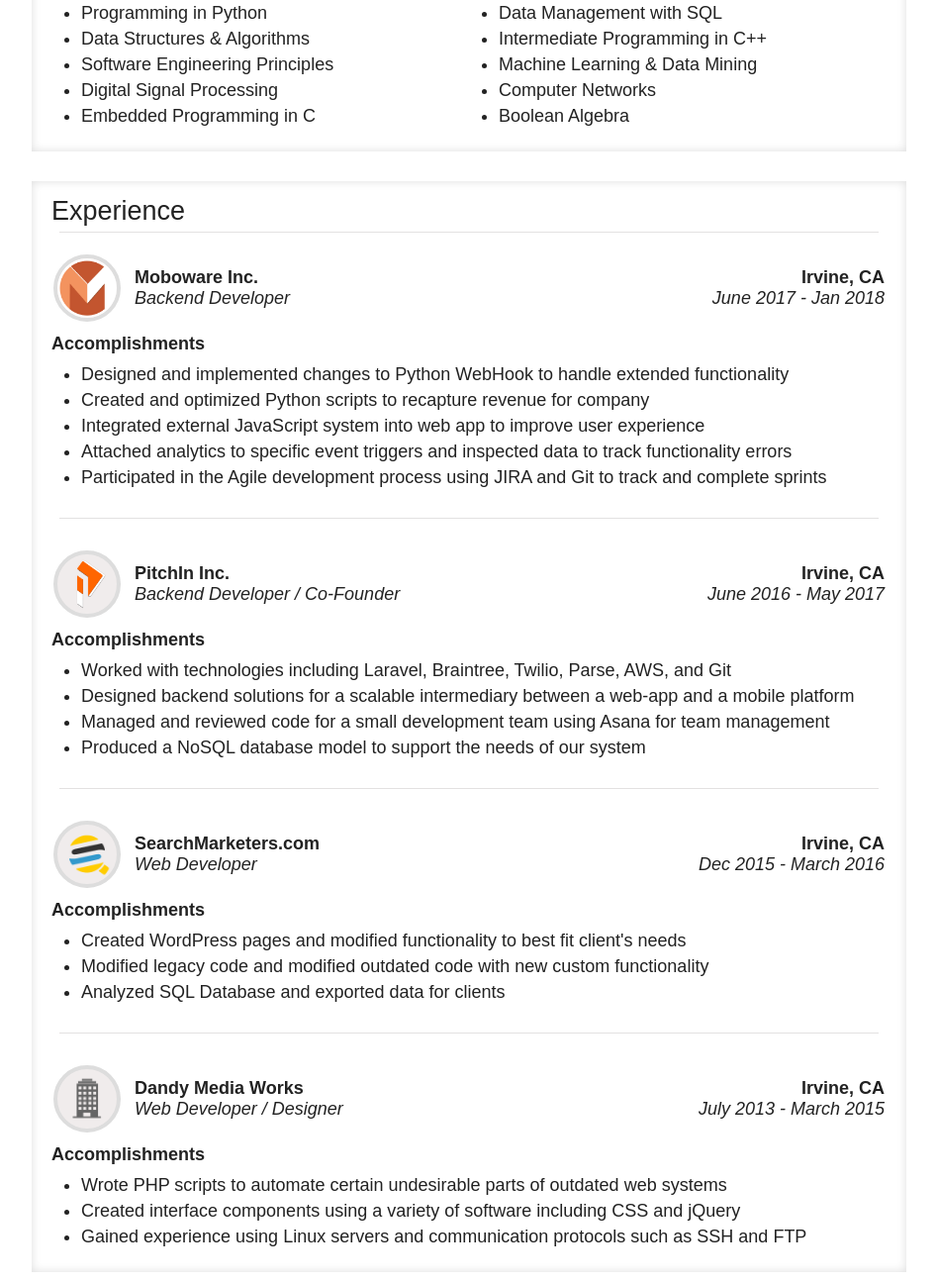
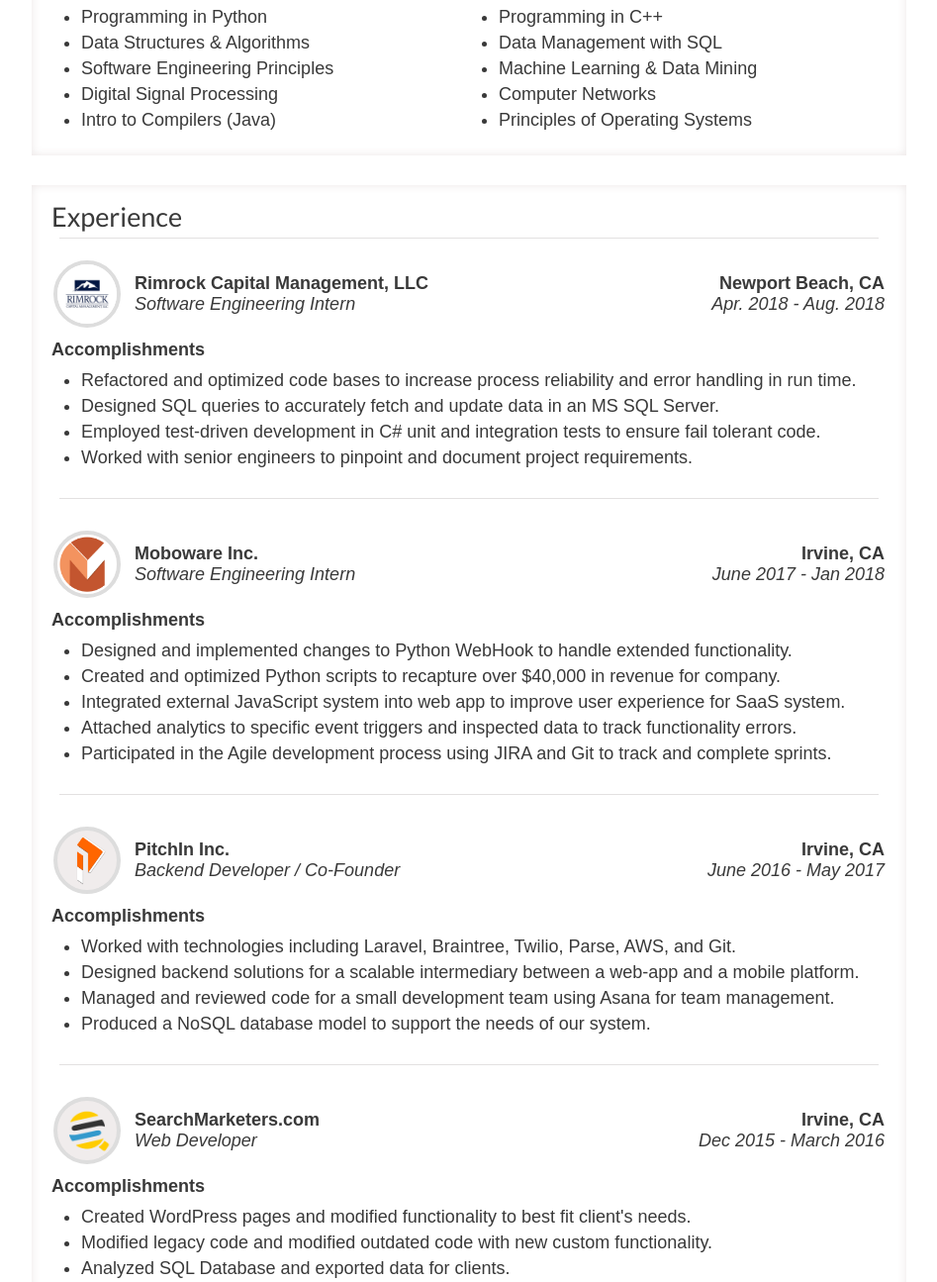
Before and after one commit to cameronnapoli/cameronnapoli-portfolio, a plain HTML site: page portfolio_page.html in a window 1280 px wide. Shown: the part 626-1921 px from the top of the page at 99% size, without its empty margins (166-1113 px from the left). Drawn offline with nearby package versions, Linux system fonts and the light colour scheme.

Commit message:
Style changes. Added Rimrock.

```diff
--- a/main.scss
+++ b/main.scss
@@ -1,5 +1,6 @@
 // Global vars
 $header-font: 'Raleway', sans-serif;
+$section-title-font: 'Lato', sans-serif;
 $body-font: arial;
 $font-color: #222222;
 
@@ -279,8 +280,8 @@ li {
             }
         }
         .section {
-            box-shadow: 0px 0px 10px #dddddd inset;
-
+            box-shadow: 0px 0px 10px #ebe6e6 inset;
+            color: #393939;
             padding: 15px 20px 20px 20px;
             margin-bottom: 30px;
             overflow: hidden;
@@ -298,6 +299,7 @@ li {
             h2 {
                 font-weight: normal;
                 font-size: 27px;
+                font-family: $section-title-font;
             }
 
             .experience_section {
--- a/portfolio_page.html
+++ b/portfolio_page.html
@@ -23,7 +23,7 @@ ga('send', 'pageview', location.pathname);
 <script src="https://ajax.googleapis.com/ajax/libs/jquery/3.3.1/jquery.min.js"></script>
 <!-- Compiled SASS -->
 <link href="https://fonts.googleapis.com/css?family=Raleway|Lato" rel="stylesheet">
-<link rel="stylesheet" type="text/css" href="main.css?v=1">
+<link rel="stylesheet" type="text/css" href="main.css?v=3">
 </head>
 <body>
 
@@ -156,16 +156,16 @@ ga('send', 'pageview', location.pathname);
                         <li>Data Structures & Algorithms</li>
                         <li>Software Engineering Principles</li>
                         <li>Digital Signal Processing</li>
-                        <li>Embedded Programming in C</li>
+                        <li>Intro to Compilers (Java)</li>
                     </ul>
                 </div>
                 <div id="col2">
                     <ul>
+                        <li>Programming in C++</li>
                         <li>Data Management with SQL</li>
-                        <li>Intermediate Programming in C++</li>
                         <li>Machine Learning & Data Mining</li>
                         <li>Computer Networks</li>
-                        <li>Boolean Algebra</li>
+                        <li>Principles of Operating Systems</li>
                     </ul>
                 </div>
 
@@ -181,6 +181,41 @@ ga('send', 'pageview', location.pathname);
                     <table>
                         <tr>
                             <td class="icon">
+                                <img class="img-icon float_img" src="imgs/rimrock-logo.png" />
+                            </td>
+                            <td>
+                                <div class="float_text l_text">
+                                    <b>Rimrock Capital Management, LLC</b>
+                                </div>
+                                <div class="float_text r_text">
+                                    <b>Newport Beach, CA</b>
+                                </div>
+                                <div class="clear" style="height:0px;"></div>
+                                <div class="float_text l_text" style="width:50%;">
+                                    <i>Software Engineering Intern</i>
+                                </div>
+                                <div class="float_text r_text" style="width:50%;">
+                                    <i>Apr. 2018 - Aug. 2018</i>
+                                </div>
+                            </td>
+                        </tr>
+                    </table>
+                    <div class="accomplishments">Accomplishments</div>
+
+                    <ul>
+                        <li>Refactored and optimized code bases to increase process reliability and error handling in run time.</li>
+                        <li>Designed SQL queries to accurately fetch and update data in an MS SQL Server.</li>
+                        <li>Employed test-driven development in C# unit and integration tests to ensure fail tolerant code.</li>
+                        <li>Worked with senior engineers to pinpoint and document project requirements.</li>
+                    </ul>
+                </div>
+
+                <div class="gray-line2"></div>
+
+                <div class="experience_section">
+                    <table>
+                        <tr>
+                            <td class="icon">
                                 <img class="img-icon float_img" src="imgs/moboware-logo.png" />
                             </td>
                             <td>
@@ -192,7 +227,7 @@ ga('send', 'pageview', location.pathname);
                                 </div>
                                 <div class="clear" style="height:0px;"></div>
                                 <div class="float_text l_text" style="width:50%;">
-                                    <i>Backend Developer</i>
+                                    <i>Software Engineering Intern</i>
                                 </div>
                                 <div class="float_text r_text" style="width:50%;">
                                     <i>June 2017 - Jan 2018</i>
@@ -203,11 +238,11 @@ ga('send', 'pageview', location.pathname);
                     <div class="accomplishments">Accomplishments</div>
 
                     <ul>
-                        <li>Designed and implemented changes to Python WebHook to handle extended functionality</li>
-                        <li>Created and optimized Python scripts to recapture revenue for company</li>
-                        <li>Integrated external JavaScript system into web app to improve user experience</li>
-                        <li>Attached analytics to specific event triggers and inspected data to track functionality errors</li>
-                        <li>Participated in the Agile development process using JIRA and Git to track and complete sprints</li>
+                        <li>Designed and implemented changes to Python WebHook to handle extended functionality.</li>
+                        <li>Created and optimized Python scripts to recapture over $40,000 in revenue for company.</li>
+                        <li>Integrated external JavaScript system into web app to improve user experience for SaaS system.</li>
+                        <li>Attached analytics to specific event triggers and inspected data to track functionality errors.</li>
+                        <li>Participated in the Agile development process using JIRA and Git to track and complete sprints.</li>
                     </ul>
                 </div>
 
@@ -238,10 +273,10 @@ ga('send', 'pageview', location.pathname);
                     <div class="accomplishments">Accomplishments</div>
 
                     <ul>
-                        <li>Worked with technologies including Laravel, Braintree, Twilio, Parse, AWS, and Git</li>
-                        <li>Designed backend solutions for a scalable intermediary between a web-app and a mobile platform</li>
-                        <li>Managed and reviewed code for a small development team using Asana for team management</li>
-                        <li>Produced a NoSQL database model to support the needs of our system</li>
+                        <li>Worked with technologies including Laravel, Braintree, Twilio, Parse, AWS, and Git.</li>
+                        <li>Designed backend solutions for a scalable intermediary between a web-app and a mobile platform.</li>
+                        <li>Managed and reviewed code for a small development team using Asana for team management.</li>
+                        <li>Produced a NoSQL database model to support the needs of our system.</li>
                     </ul>
                 </div>
 
@@ -273,9 +308,9 @@ ga('send', 'pageview', location.pathname);
                     <div class="accomplishments">Accomplishments</div>
 
                     <ul>
-                        <li>Created WordPress pages and modified functionality to best fit client's needs</li>
-                        <li>Modified legacy code and modified outdated code with new custom functionality</li>
-                        <li>Analyzed SQL Database and exported data for clients</li>
+                        <li>Created WordPress pages and modified functionality to best fit client's needs.</li>
+                        <li>Modified legacy code and modified outdated code with new custom functionality.</li>
+                        <li>Analyzed SQL Database and exported data for clients.</li>
                     </ul>
                 </div>
 
@@ -307,9 +342,9 @@ ga('send', 'pageview', location.pathname);
                     <div class="accomplishments">Accomplishments</div>
 
                     <ul>
-                        <li>Wrote PHP scripts to automate certain undesirable parts of outdated web systems</li>
-                        <li>Created interface components using a variety of software including CSS and jQuery</li>
-                        <li>Gained experience using Linux servers and communication protocols such as SSH and FTP</li>
+                        <li>Wrote PHP scripts to automate certain undesirable parts of outdated web systems.</li>
+                        <li>Created interface components using a variety of software including CSS and jQuery.</li>
+                        <li>Gained experience using Linux servers and communication protocols such as SSH and FTP.</li>
                     </ul>
                 </div>
 
```
Also changed, not shown: imgs/rimrock-logo.png (added), main.css, todo.txt (deleted), 2 other files.
